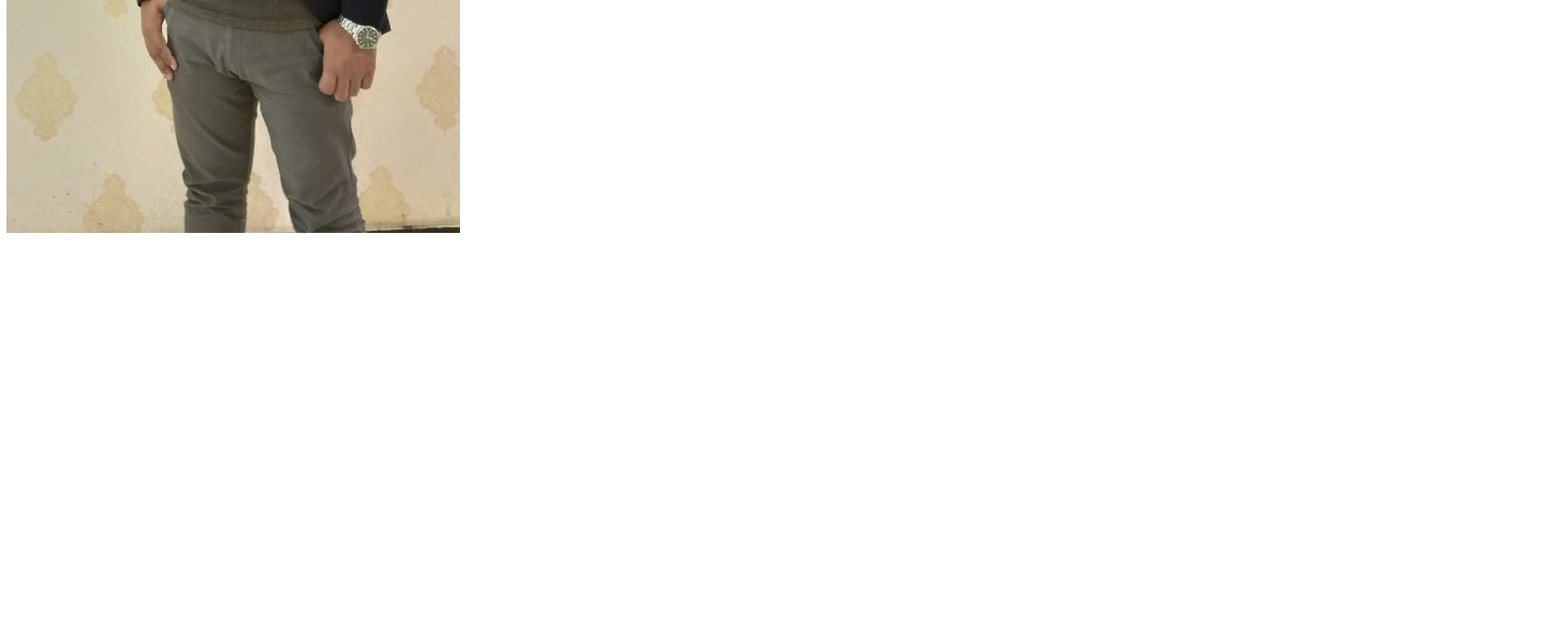
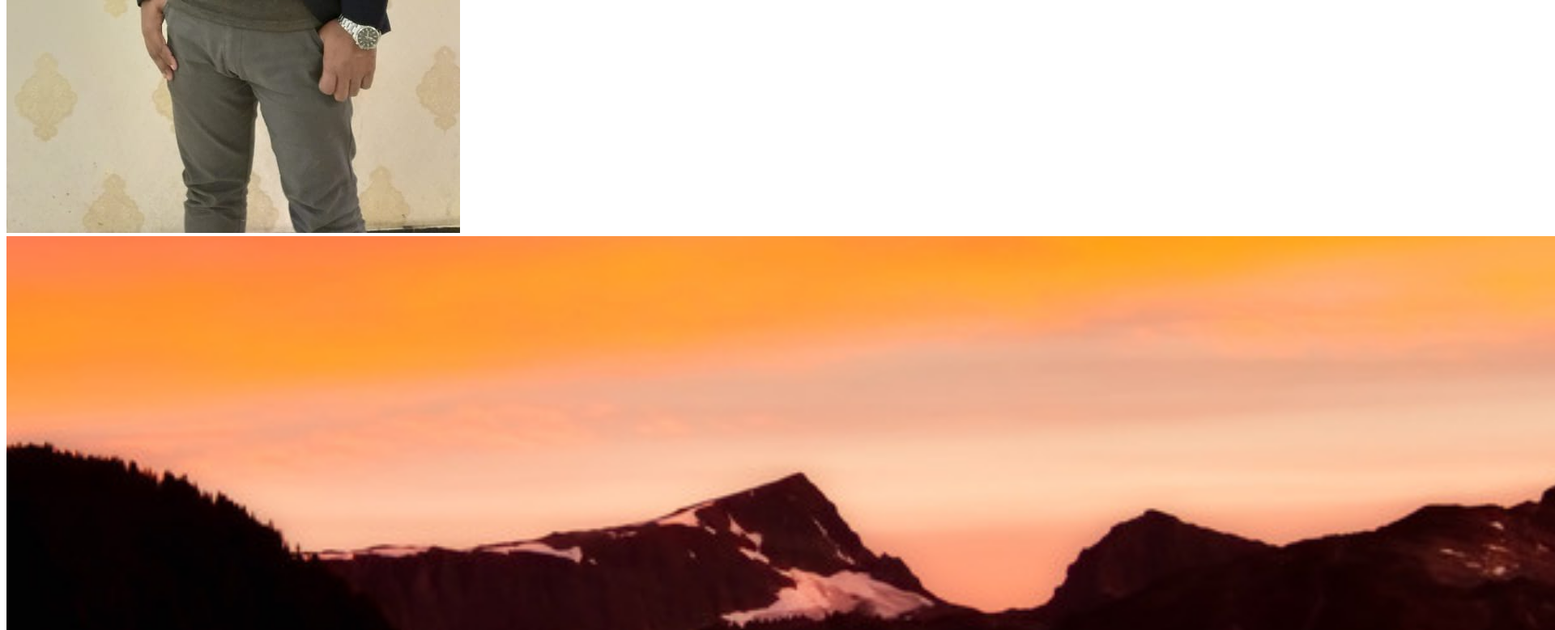
Before and after one commit to mohiuddin143/my-second-repo, a plain HTML site: page index.html in a window 1280 px wide. Shown: the part 1100-1879 px from the top of the page at 81% size, 1920 px wide, since content can reach past the window. Before the commit the page ends 1400 px from the top, so only its background shows below. Drawn offline with Linux system fonts and the light colour scheme.

Commit message:
again picture added

```diff
--- a/index.html
+++ b/index.html
@@ -14,6 +14,7 @@
     <p>Lorem ipsumouibusdam esse aliquam velit similique ad.</p>
     <p>Most of the time we are note a active, why ?</p>
     <img src="me.jpeg" alt="">
+    <img src="walpaper.png" alt="">
 
 </body>
 </html>
```
